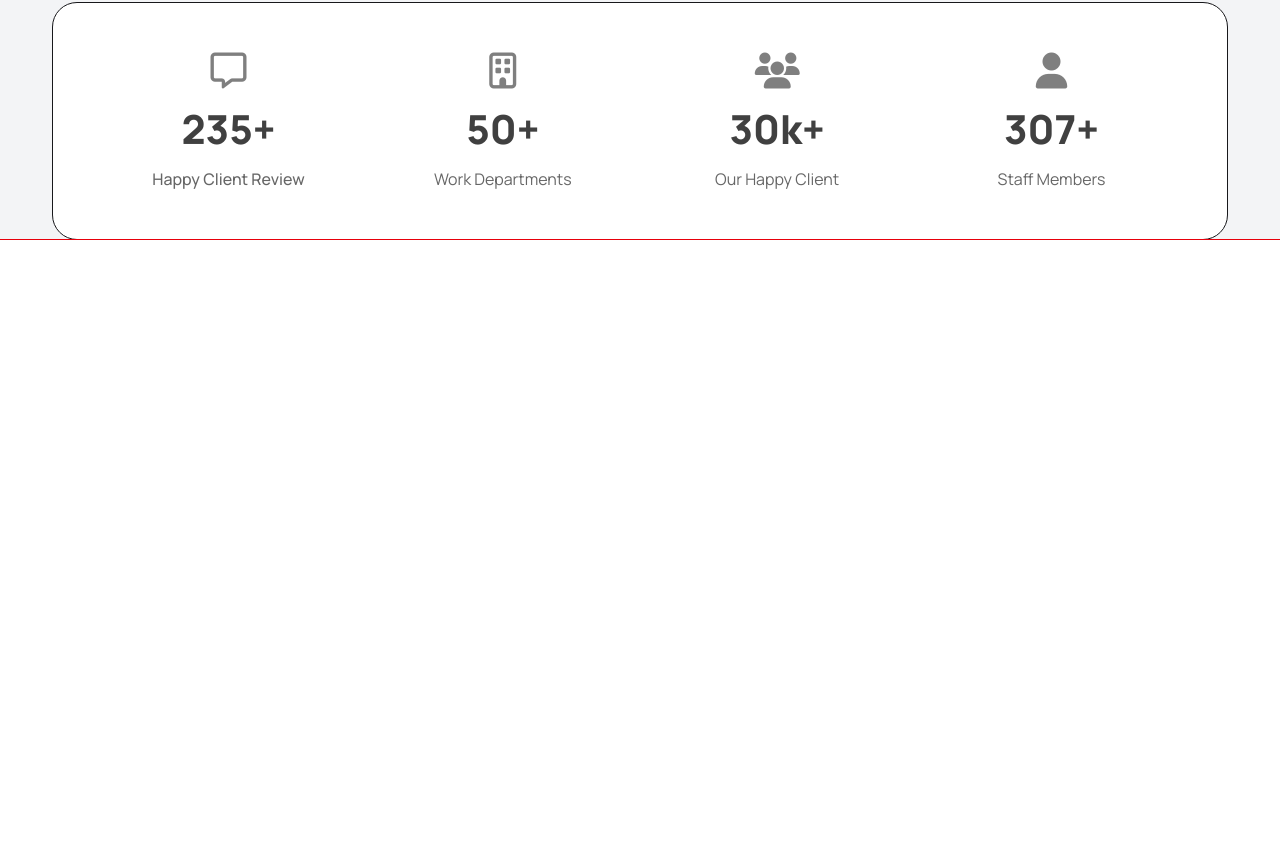
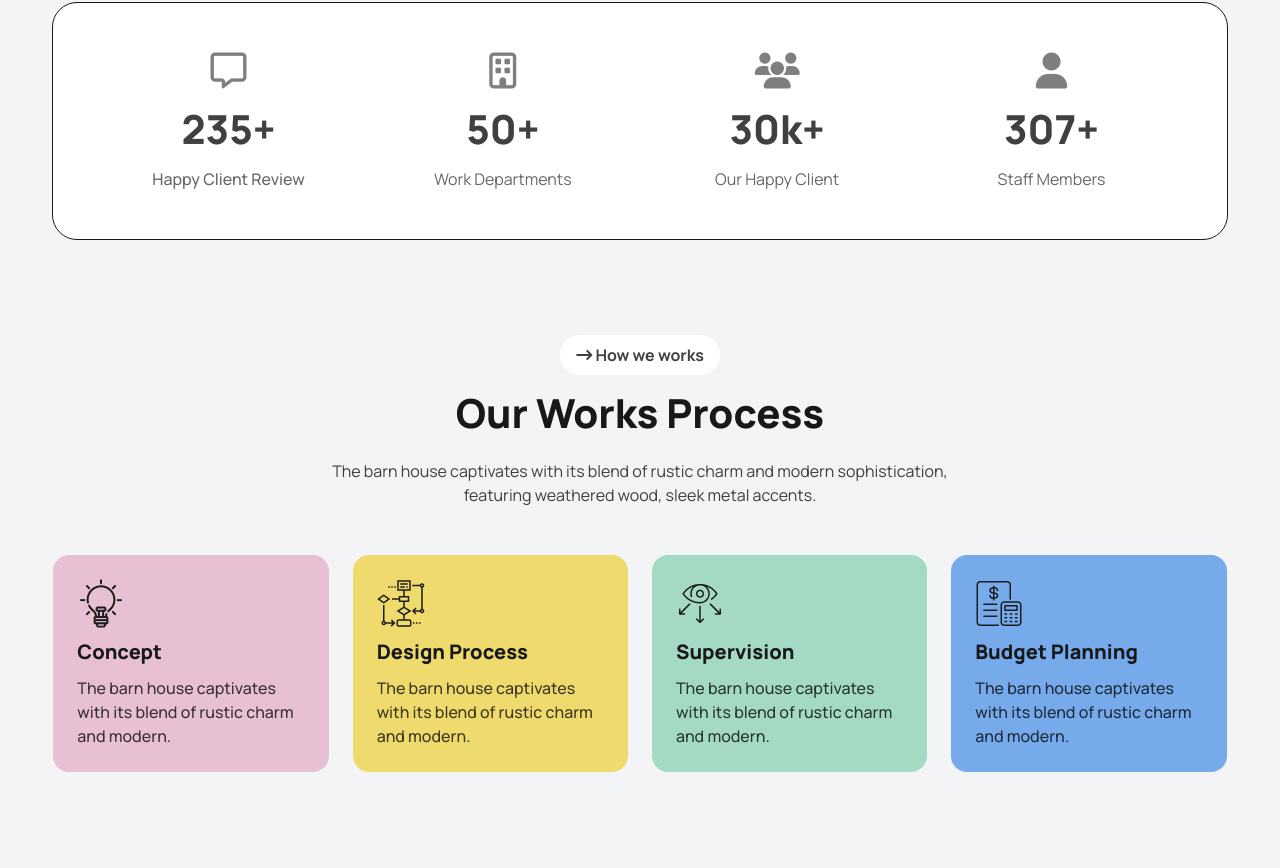
Before and after one commit to bdahsan1999wd/rinterio-landing-page, a website: page public/index.html in a window 1280 px wide. Shown: the part 1695-2563 px from the top of the page. Before the commit the page ends 2030 px from the top, so only its background shows below. Drawn offline with Linux system fonts and the light colour scheme.

Commit message:
our works process section added

```diff
--- a/public/index.html
+++ b/public/index.html
@@ -219,6 +219,57 @@
 
         </section>
 
+        <!---------- Our Works Process Section Added ---------->
+        <section class="w-11/12 mx-auto  pb-24">
+
+            <div class="text-center mb-12">
+                <button class="bg-white py-2 px-4 rounded-full font-bold text-black/75 cursor-pointer">
+                    <i class="fa-solid fa-arrow-right-long"></i> How we works
+                </button>
+                <h2 class="text-3xl md:text-4xl lg:text-[40px] font-extrabold mt-4">Our Works Process</h2>
+                <p class="mt-6 text-black/75">
+                    The barn house captivates with its blend of rustic charm and modern sophistication, <br>featuring
+                    weathered wood, sleek metal accents.
+                </p>
+            </div>
+
+            <div class="grid grid-cols-1 md:grid-cols-2 lg:grid-cols-4 gap-6">
+
+                <!----- Concept ----->
+                <div class="bg-[#E7C1D3] rounded-2xl p-6 space-y-2.5">
+                    <img src="../assets/concept.png" alt="concept logo">
+                    <h3 class="text-xl font-extrabold">Concept</h3>
+                    <p class="text-black/75 font-medium">The barn house captivates with its blend of rustic charm and
+                        modern.</p>
+                </div>
+
+                <!----- Design Process ----->
+                <div class="bg-[#EFDA6E] rounded-2xl p-6 space-y-2.5">
+                    <img src="../assets/flow-chart.png" alt="flow chart logo">
+                    <h3 class="text-xl font-extrabold">Design Process</h3>
+                    <p class="text-black/75 font-medium">The barn house captivates with its blend of rustic charm and
+                        modern.</p>
+                </div>
+
+                <!----- Supervision ----->
+                <div class="bg-[#A4DAC3] rounded-2xl p-6 space-y-2.5">
+                    <img src="../assets/vision.png" alt="vision logo">
+                    <h3 class="text-xl font-extrabold">Supervision</h3>
+                    <p class="text-black/75 font-medium">The barn house captivates with its blend of rustic charm and
+                        modern.</p>
+                </div>
+
+                <!----- Budget Planning ----->
+                <div class="bg-[#77AAEA] rounded-2xl p-6 space-y-2.5">
+                    <img src="../assets/budget-planning.png" alt="budget logo">
+                    <h3 class="text-xl font-extrabold">Budget Planning</h3>
+                    <p class="text-black/75 font-medium">The barn house captivates with its blend of rustic charm and
+                        modern.</p>
+                </div>
+
+            </div>
+
+        </section>
 
     </main>
 
```
Also changed, not shown: public/output.css.
